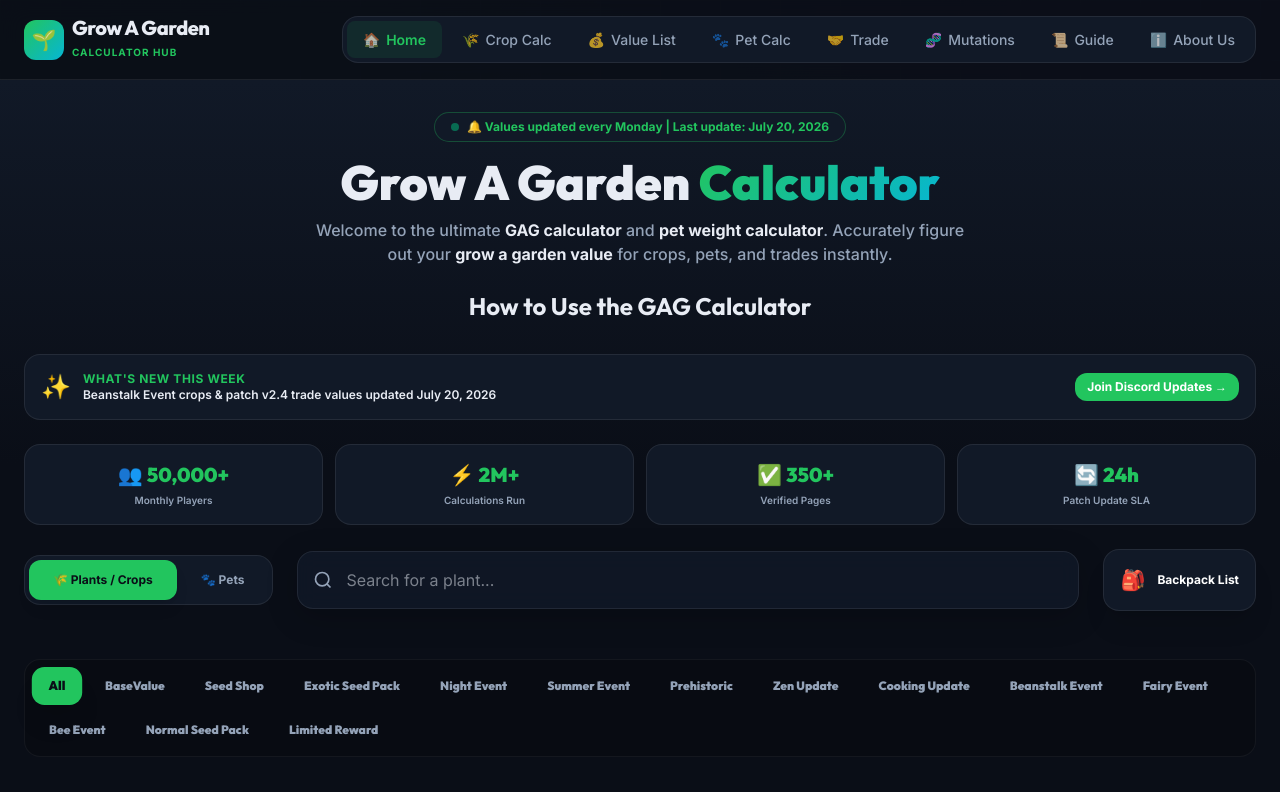
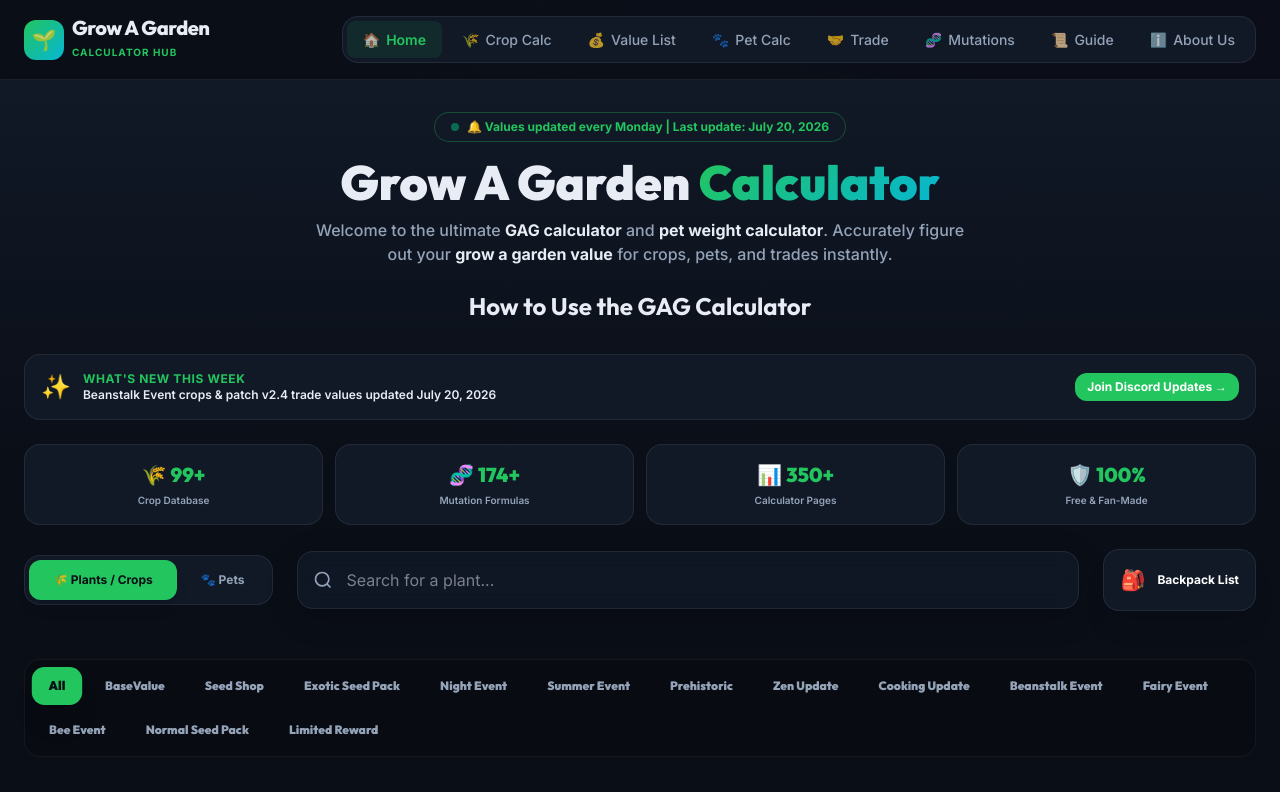
Before and after one commit to liveetcstream-beep/grow-a-garden-calculator, a Next.js app: page / in a window 1280 px wide. Shown: the top 792 px of the page. Built offline with nearby package versions, Linux system fonts and the light colour scheme.

Commit message:
fix: replace unverified traffic claims with 100% factual codebase database metrics

```diff
--- a/src/app/about/page.tsx
+++ b/src/app/about/page.tsx
@@ -55,10 +55,10 @@
 ];
 
 const SITE_STATS = [
-  { value: "50,000+", label: "Monthly Players" },
-  { value: "2M+", label: "Calculations Run" },
-  { value: "350+", label: "Pages Verified" },
-  { value: "24h", label: "Update SLA" },
+  { value: "99+", label: "Crops Catalogued" },
+  { value: "174+", label: "Mutation Formulas" },
+  { value: "350+", label: "Verified Pages" },
+  { value: "24h", label: "Patch Update SLA" },
 ];
 
 const UPDATE_LOG = [
@@ -141,7 +141,7 @@
             </span>
           </h1>
           <p className="text-base max-w-2xl mx-auto leading-relaxed" style={{ color: "var(--muted)" }}>
-            Built by active Roblox Grow A Garden players, traders, and data analysts — delivering empirical, in-game verified crop and pet calculation tools trusted by over 50,000 monthly players.
+            Built by active Roblox Grow A Garden players, traders, and data analysts — delivering empirical, in-game verified crop and pet calculation tools across 350+ dedicated calculator pages.
           </p>
         </div>
 
--- a/src/app/page.tsx
+++ b/src/app/page.tsx
@@ -240,13 +240,13 @@
             </a>
           </div>
 
-          {/* Social Proof Trust Banner */}
+          {/* Factual Codebase Trust Banner */}
           <div className="grid grid-cols-2 sm:grid-cols-4 gap-3 mb-6">
             {[
-              { value: "50,000+", label: "Monthly Players", icon: "👥" },
-              { value: "2M+", label: "Calculations Run", icon: "⚡" },
-              { value: "350+", label: "Verified Pages", icon: "✅" },
-              { value: "24h", label: "Patch Update SLA", icon: "🔄" },
+              { value: "99+", label: "Crop Database", icon: "🌾" },
+              { value: "174+", label: "Mutation Formulas", icon: "🧬" },
+              { value: "350+", label: "Calculator Pages", icon: "📊" },
+              { value: "100%", label: "Free & Fan-Made", icon: "🛡️" },
             ].map(stat => (
               <div key={stat.label} className="p-4 rounded-2xl border text-center" style={{ background: "var(--surface-1)", borderColor: "var(--glass-border)" }}>
                 <p className="text-xl font-black" style={{ fontFamily: "var(--font-display)", color: "var(--primary)" }}>
```
